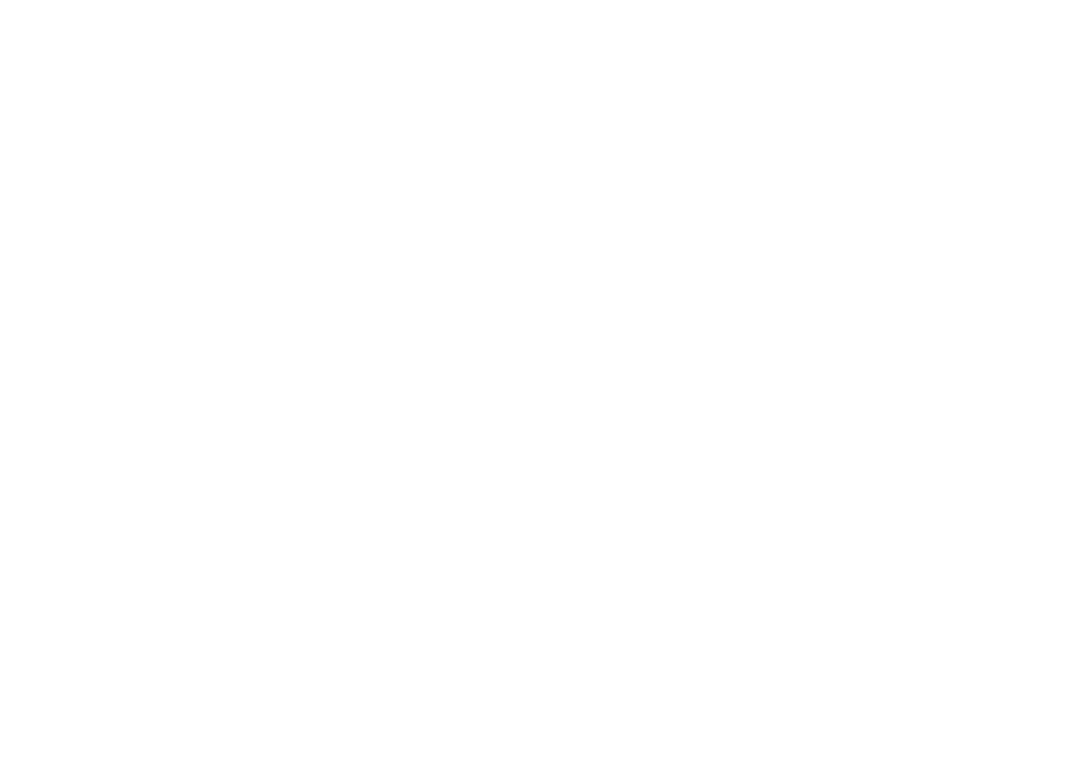
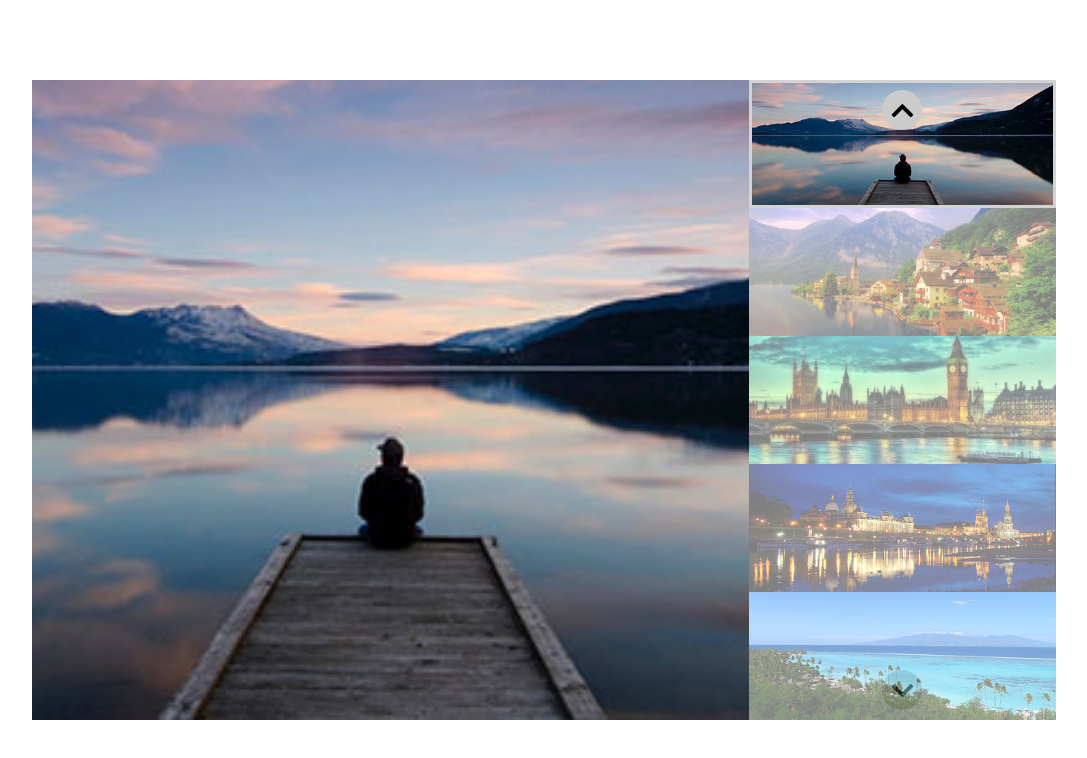
Before and after one commit to pietroline/js-array-carousel, a plain HTML site: page index.html in a window 1280 px wide. Shown: the whole page, without its empty margins (96-1183 px from the left). Drawn offline with Linux system fonts and the light colour scheme.

Commit message:
html css

```diff
--- a/css/style.css
+++ b/css/style.css
@@ -3,3 +3,85 @@
     margin: 0;
     box-sizing: border-box;
 }
+
+.container{
+    height: 100vh;
+
+    display: flex;
+    justify-content: center;
+    align-items: center;
+}
+
+.carosello{
+    width: 80%;
+
+    display: flex;
+}
+
+.selezionato{
+    width: 70%;
+}
+
+.big_item{
+    height: 80vh;
+    display: none;
+}
+
+.big_item.active{
+    display: block;
+}
+
+.big_item img, .small_item img{
+    width: 100%;
+    height: 100%;
+    object-fit: cover;
+}
+
+.lista{
+    height: 80vh;
+    width: 30%;
+
+    display: flex;
+    flex-direction: column;
+
+    position: relative;
+}
+
+.small_item{
+    height: calc(100% / 5);
+
+    opacity: 0.5;
+}
+
+.small_item.active{
+    opacity: 1;
+    border: 3px solid lightgrey;
+}
+
+.circle{
+    width: 40px;
+    height: 40px;
+
+    background-color: #cbcbcb;
+    border-radius: 50%;
+
+    display: flex;
+    justify-content: center;
+    align-items: center;
+
+    position: absolute;
+    left: 50%;
+    transform: translateX(-50%);s
+}
+
+.circle.up{
+    top: 10px;
+}
+
+.circle.down{
+    bottom: 10px;
+}
+
+.circle i{
+    font-size: 25px;
+}
--- a/index.html
+++ b/index.html
@@ -9,9 +9,75 @@
 
         <!-- link style.css -->
         <link rel="stylesheet" href="css/style.css">
+
+        <!-- link font awesome 5.15.4 -->
+        <link rel="stylesheet" href="https://cdnjs.cloudflare.com/ajax/libs/font-awesome/5.15.4/css/all.min.css" integrity="sha512-1ycn6IcaQQ40/MKBW2W4Rhis/DbILU74C1vSrLJxCq57o941Ym01SwNsOMqvEBFlcgUa6xLiPY/NS5R+E6ztJQ==" crossorigin="anonymous" referrerpolicy="no-referrer" />
     </head>
 
     <body>
+
+        <div class="container">
+            <div class="carosello">
+
+                <div class="selezionato">
+
+                    <div class="big_item active">
+                        <img src="img/01.jpg">
+                    </div>
+
+                    <div class="big_item">
+                        <img src="img/02.jpg">
+                    </div>
+
+                    <div class="big_item">
+                        <img src="img/03.jpg">
+                    </div>
+
+                    <div class="big_item">
+                        <img src="img/04.jpg">
+                    </div>
+
+                    <div class="big_item">
+                        <img src="img/05.jpg">
+                    </div>
+
+                </div>
+
+                <div class="lista">
+
+                    <div class="circle up">
+                        <i class="fas fa-chevron-up"></i>
+                    </div>
+
+                    <div class="circle down">
+                        <i class="fas fa-chevron-down"></i>
+                    </div>
+
+
+                    <div class="small_item active">
+                        <img src="img/01.jpg">
+                    </div>
+
+                    <div class="small_item ">
+                        <img src="img/02.jpg">
+                    </div>
+
+                    <div class="small_item">
+                        <img src="img/03.jpg">
+                    </div>
+
+                    <div class="small_item">
+                        <img src="img/04.jpg">
+                    </div>
+
+                    <div class="small_item">
+                        <img src="img/05.jpg">
+                    </div>
+
+                </div>
+
+            </div>
+        </div>
 
         <script type="text/javascript" src="js/main.js"></script>
     </body>
```
